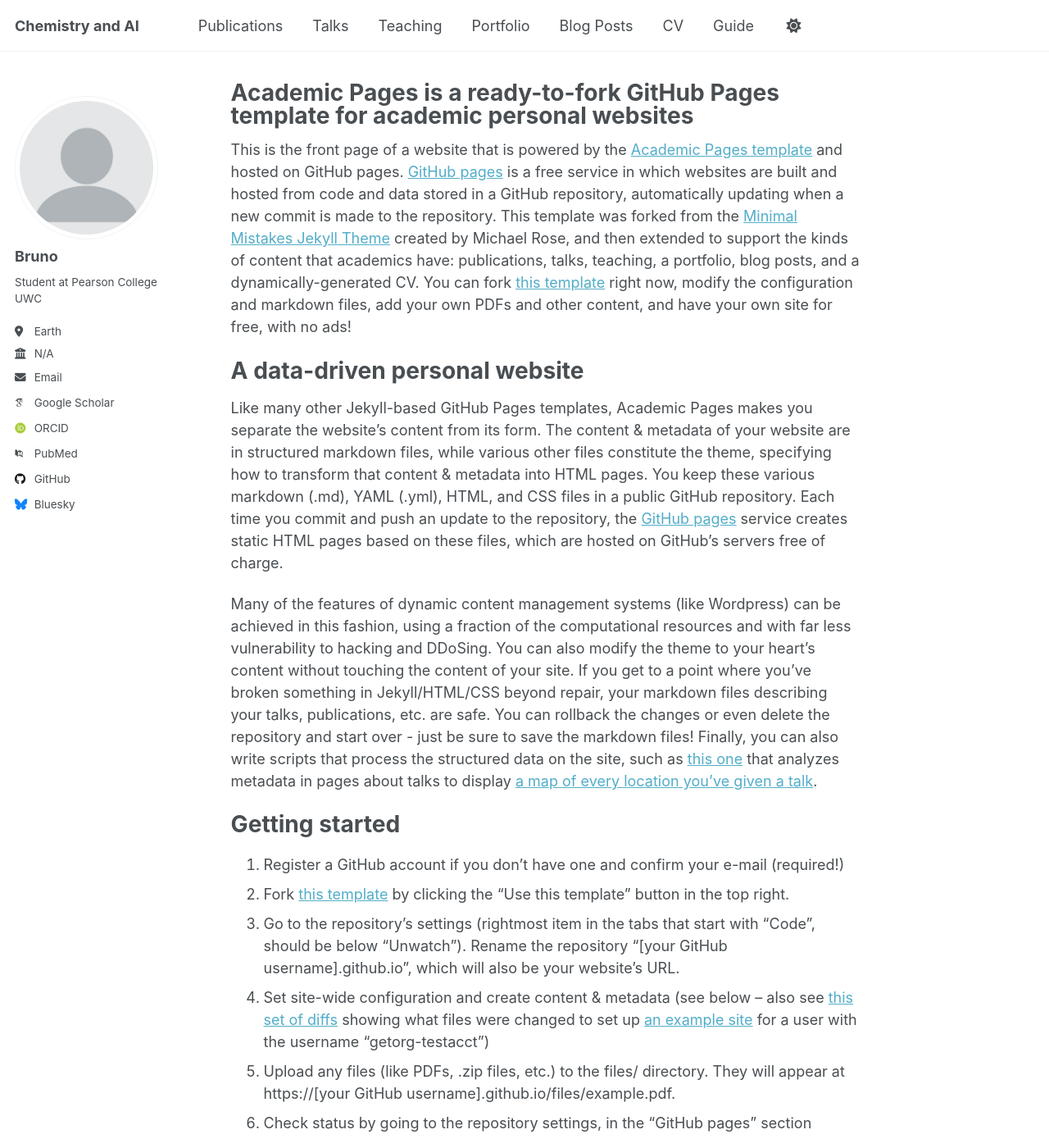
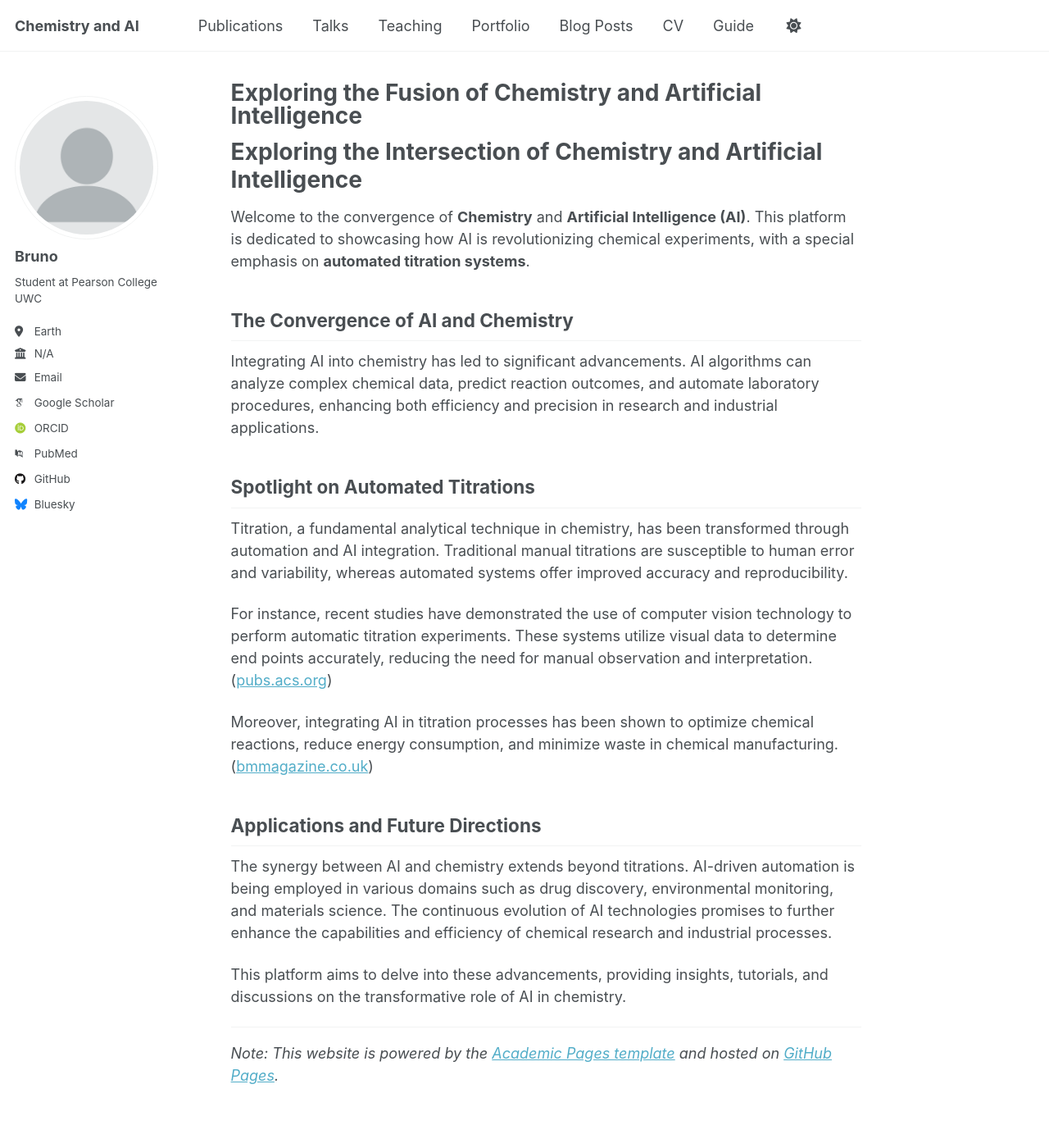
Before and after one commit to Bruneitor123/chem-and-ai, a Jekyll site: the page built from _pages/about.md, in a window 1280 px wide and 1400 px high. Shown: the whole window at 82% size. Built offline with Jekyll 4.4.1, drawn with Linux system fonts in a browser that asks for light colours; some web fonts are replaced; some of the changed text lies outside the part shown.

Commit message:
Update about.md
Epic stuff added

```diff
--- a/_pages/about.md
+++ b/_pages/about.md
@@ -1,49 +1,34 @@
 ---
 permalink: /
-title: "Academic Pages is a ready-to-fork GitHub Pages template for academic personal websites"
+title: "Exploring the Fusion of Chemistry and Artificial Intelligence"
 author_profile: true
 redirect_from:
   - /about/
   - /about.html
 ---
 
-This is the front page of a website that is powered by the [Academic Pages template](https://github.com/academicpages/academicpages.github.io) and hosted on GitHub pages. [GitHub pages](https://pages.github.com) is a free service in which websites are built and hosted from code and data stored in a GitHub repository, automatically updating when a new commit is made to the repository. This template was forked from the [Minimal Mistakes Jekyll Theme](https://mmistakes.github.io/minimal-mistakes/) created by Michael Rose, and then extended to support the kinds of content that academics have: publications, talks, teaching, a portfolio, blog posts, and a dynamically-generated CV. You can fork [this template](https://github.com/academicpages/academicpages.github.io) right now, modify the configuration and markdown files, add your own PDFs and other content, and have your own site for free, with no ads!
+# Exploring the Intersection of Chemistry and Artificial Intelligence
 
-A data-driven personal website
-======
-Like many other Jekyll-based GitHub Pages templates, Academic Pages makes you separate the website's content from its form. The content & metadata of your website are in structured markdown files, while various other files constitute the theme, specifying how to transform that content & metadata into HTML pages. You keep these various markdown (.md), YAML (.yml), HTML, and CSS files in a public GitHub repository. Each time you commit and push an update to the repository, the [GitHub pages](https://pages.github.com/) service creates static HTML pages based on these files, which are hosted on GitHub's servers free of charge.
+Welcome to the convergence of **Chemistry** and **Artificial Intelligence (AI)**. This platform is dedicated to showcasing how AI is revolutionizing chemical experiments, with a special emphasis on **automated titration systems**.
 
-Many of the features of dynamic content management systems (like Wordpress) can be achieved in this fashion, using a fraction of the computational resources and with far less vulnerability to hacking and DDoSing. You can also modify the theme to your heart's content without touching the content of your site. If you get to a point where you've broken something in Jekyll/HTML/CSS beyond repair, your markdown files describing your talks, publications, etc. are safe. You can rollback the changes or even delete the repository and start over - just be sure to save the markdown files! Finally, you can also write scripts that process the structured data on the site, such as [this one](https://github.com/academicpages/academicpages.github.io/blob/master/talkmap.ipynb) that analyzes metadata in pages about talks to display [a map of every location you've given a talk](https://academicpages.github.io/talkmap.html).
+## The Convergence of AI and Chemistry
 
-Getting started
-======
-1. Register a GitHub account if you don't have one and confirm your e-mail (required!)
-1. Fork [this template](https://github.com/academicpages/academicpages.github.io) by clicking the "Use this template" button in the top right.
-1. Go to the repository's settings (rightmost item in the tabs that start with "Code", should be below "Unwatch"). Rename the repository "[your GitHub username].github.io", which will also be your website's URL.
-1. Set site-wide configuration and create content & metadata (see below -- also see [this set of diffs](http://archive.is/3TPas) showing what files were changed to set up [an example site](https://getorg-testacct.github.io) for a user with the username "getorg-testacct")
-1. Upload any files (like PDFs, .zip files, etc.) to the files/ directory. They will appear at https://[your GitHub username].github.io/files/example.pdf.
-1. Check status by going to the repository settings, in the "GitHub pages" section
+Integrating AI into chemistry has led to significant advancements. AI algorithms can analyze complex chemical data, predict reaction outcomes, and automate laboratory procedures, enhancing both efficiency and precision in research and industrial applications.
 
-Site-wide configuration
-------
-The main configuration file for the site is in the base directory in [_config.yml](https://github.com/academicpages/academicpages.github.io/blob/master/_config.yml), which defines the content in the sidebars and other site-wide features. You will need to replace the default variables with ones about yourself and your site's github repository. The configuration file for the top menu is in [_data/navigation.yml](https://github.com/academicpages/academicpages.github.io/blob/master/_data/navigation.yml). For example, if you don't have a portfolio or blog posts, you can remove those items from that navigation.yml file to remove them from the header.
+## Spotlight on Automated Titrations
 
-Create content & metadata
-------
-For site content, there is one markdown file for each type of content, which are stored in directories like _publications, _talks, _posts, _teaching, or _pages. For example, each talk is a markdown file in the [_talks directory](https://github.com/academicpages/academicpages.github.io/tree/master/_talks). At the top of each markdown file is structured data in YAML about the talk, which the theme will parse to do lots of cool stuff. The same structured data about a talk is used to generate the list of talks on the [Talks page](https://academicpages.github.io/talks), each [individual page](https://academicpages.github.io/talks/2012-03-01-talk-1) for specific talks, the talks section for the [CV page](https://academicpages.github.io/cv), and the [map of places you've given a talk](https://academicpages.github.io/talkmap.html) (if you run this [python file](https://github.com/academicpages/academicpages.github.io/blob/master/talkmap.py) or [Jupyter notebook](https://github.com/academicpages/academicpages.github.io/blob/master/talkmap.ipynb), which creates the HTML for the map based on the contents of the _talks directory).
+Titration, a fundamental analytical technique in chemistry, has been transformed through automation and AI integration. Traditional manual titrations are susceptible to human error and variability, whereas automated systems offer improved accuracy and reproducibility.
 
-**Markdown generator**
+For instance, recent studies have demonstrated the use of computer vision technology to perform automatic titration experiments. These systems utilize visual data to determine end points accurately, reducing the need for manual observation and interpretation. ([pubs.acs.org](https://pubs.acs.org/doi/10.1021/acs.jchemed.1c00810))
 
-The repository includes [a set of Jupyter notebooks](https://github.com/academicpages/academicpages.github.io/tree/master/markdown_generator
-) that converts a CSV containing structured data about talks or presentations into individual markdown files that will be properly formatted for the Academic Pages template. The sample CSVs in that directory are the ones I used to create my own personal website at stuartgeiger.com. My usual workflow is that I keep a spreadsheet of my publications and talks, then run the code in these notebooks to generate the markdown files, then commit and push them to the GitHub repository.
+Moreover, integrating AI in titration processes has been shown to optimize chemical reactions, reduce energy consumption, and minimize waste in chemical manufacturing. ([bmmagazine.co.uk](https://bmmagazine.co.uk/business/the-future-of-titration-in-business-automation-and-ai-integration/))
 
-How to edit your site's GitHub repository
-------
-Many people use a git client to create files on their local computer and then push them to GitHub's servers. If you are not familiar with git, you can directly edit these configuration and markdown files directly in the github.com interface. Navigate to a file (like [this one](https://github.com/academicpages/academicpages.github.io/blob/master/_talks/2012-03-01-talk-1.md) and click the pencil icon in the top right of the content preview (to the right of the "Raw | Blame | History" buttons). You can delete a file by clicking the trashcan icon to the right of the pencil icon. You can also create new files or upload files by navigating to a directory and clicking the "Create new file" or "Upload files" buttons.
+## Applications and Future Directions
 
-Example: editing a markdown file for a talk
-![Editing a markdown file for a talk](/images/editing-talk.png)
+The synergy between AI and chemistry extends beyond titrations. AI-driven automation is being employed in various domains such as drug discovery, environmental monitoring, and materials science. The continuous evolution of AI technologies promises to further enhance the capabilities and efficiency of chemical research and industrial processes.
 
-For more info
-------
-More info about configuring Academic Pages can be found in [the guide](https://academicpages.github.io/markdown/), the [growing wiki](https://github.com/academicpages/academicpages.github.io/wiki), and you can always [ask a question on GitHub](https://github.com/academicpages/academicpages.github.io/discussions). The [guides for the Minimal Mistakes theme](https://mmistakes.github.io/minimal-mistakes/docs/configuration/) (which this theme was forked from) might also be helpful.
+This platform aims to delve into these advancements, providing insights, tutorials, and discussions on the transformative role of AI in chemistry.
+
+---
+
+*Note: This website is powered by the [Academic Pages template](https://github.com/academicpages/academicpages.github.io) and hosted on [GitHub Pages](https://pages.github.com).*
```
